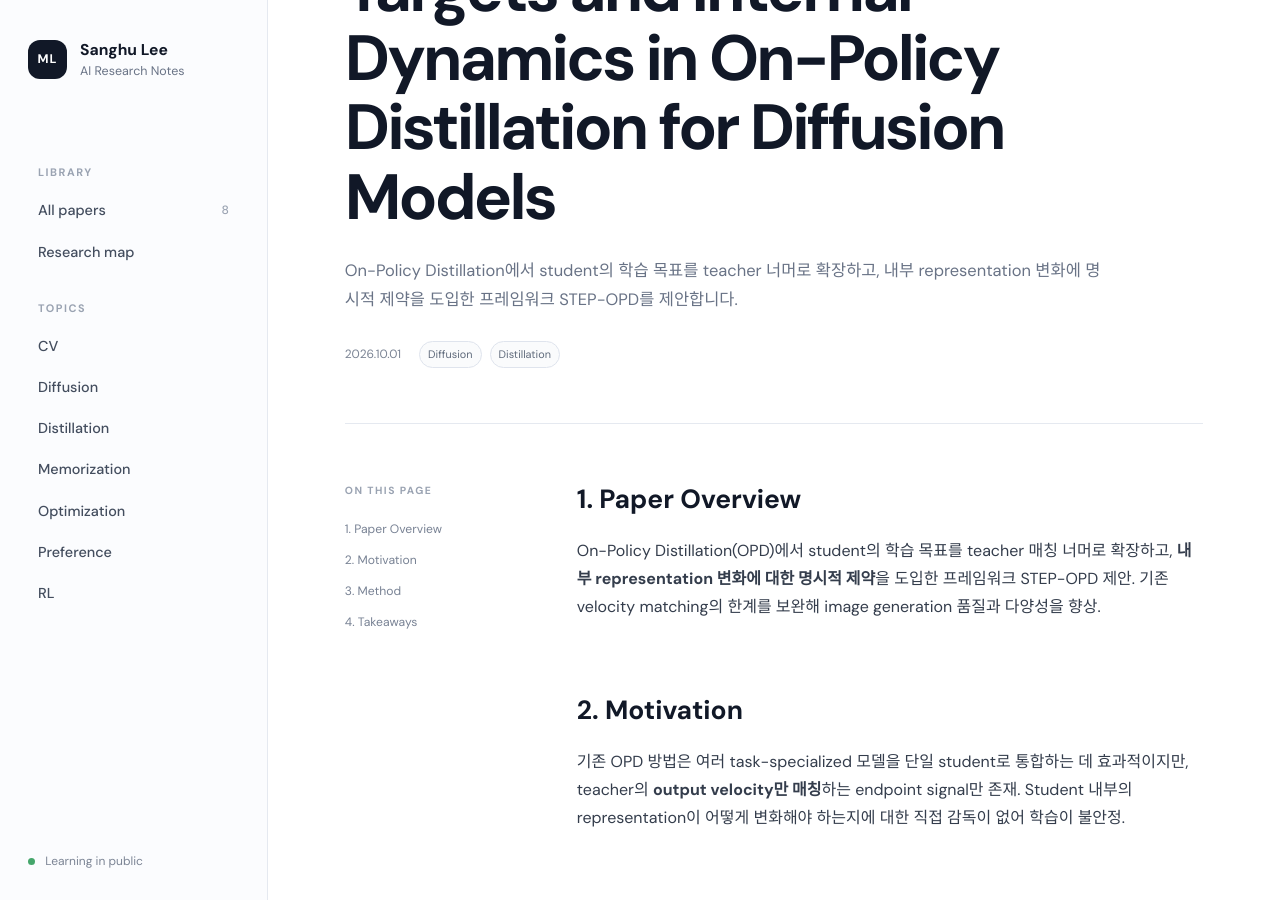
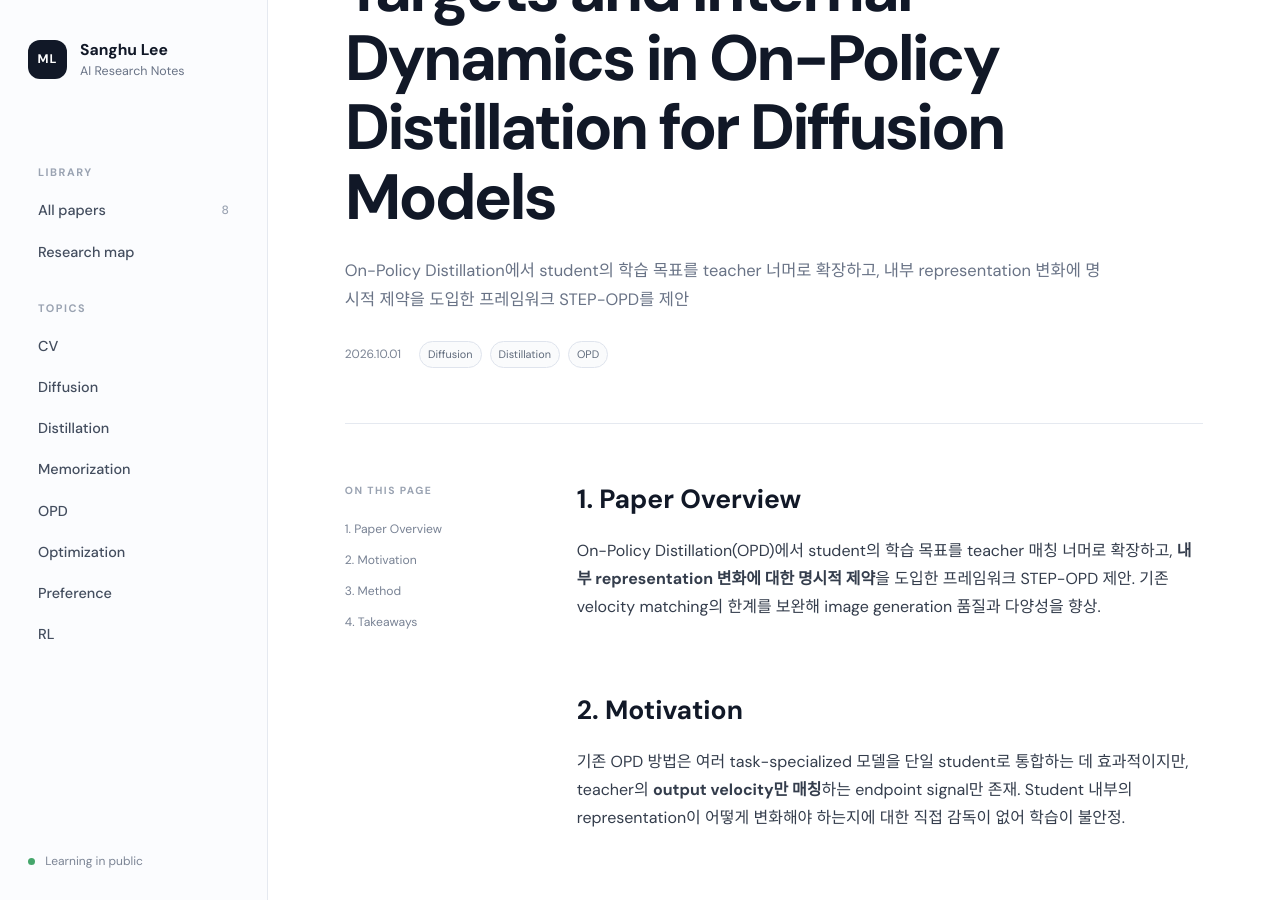
Before and after one commit to leessanghu/leessanghu.github.io, a Jekyll site: the page built from _posts/2026-10-01-step-opd.md, in a window 1280 px wide and 900 px high, scrolled down 373 px. Built offline with Jekyll 4.4.1, drawn with Linux system fonts in a browser that asks for light colours; our own code applies the rules of GitHub Pages for plain Markdown files.

Commit message:
Update 2026-10-01-step-opd.md

```diff
--- a/_posts/2026-10-01-step-opd.md
+++ b/_posts/2026-10-01-step-opd.md
@@ -1,8 +1,8 @@
 ---
 title: "STEP-OPD: Rethinking Output Targets and Internal Dynamics in On-Policy Distillation for Diffusion Models"
-description: "On-Policy Distillation에서 student의 학습 목표를 teacher 너머로 확장하고, 내부 representation 변화에 명시적 제약을 도입한 프레임워크 STEP-OPD를 제안합니다."
+description: On-Policy Distillation에서 student의 학습 목표를 teacher 너머로 확장하고, 내부 representation 변화에 명시적 제약을 도입한 프레임워크 STEP-OPD를 제안
 date: 2026-10-01
-tags: [Diffusion, Distillation]
+tags: [Diffusion, Distillation, OPD]
 venue: arXiv 2026
 authors: Qingyan Wei, Guangzhao Li et al.
 ---
```
